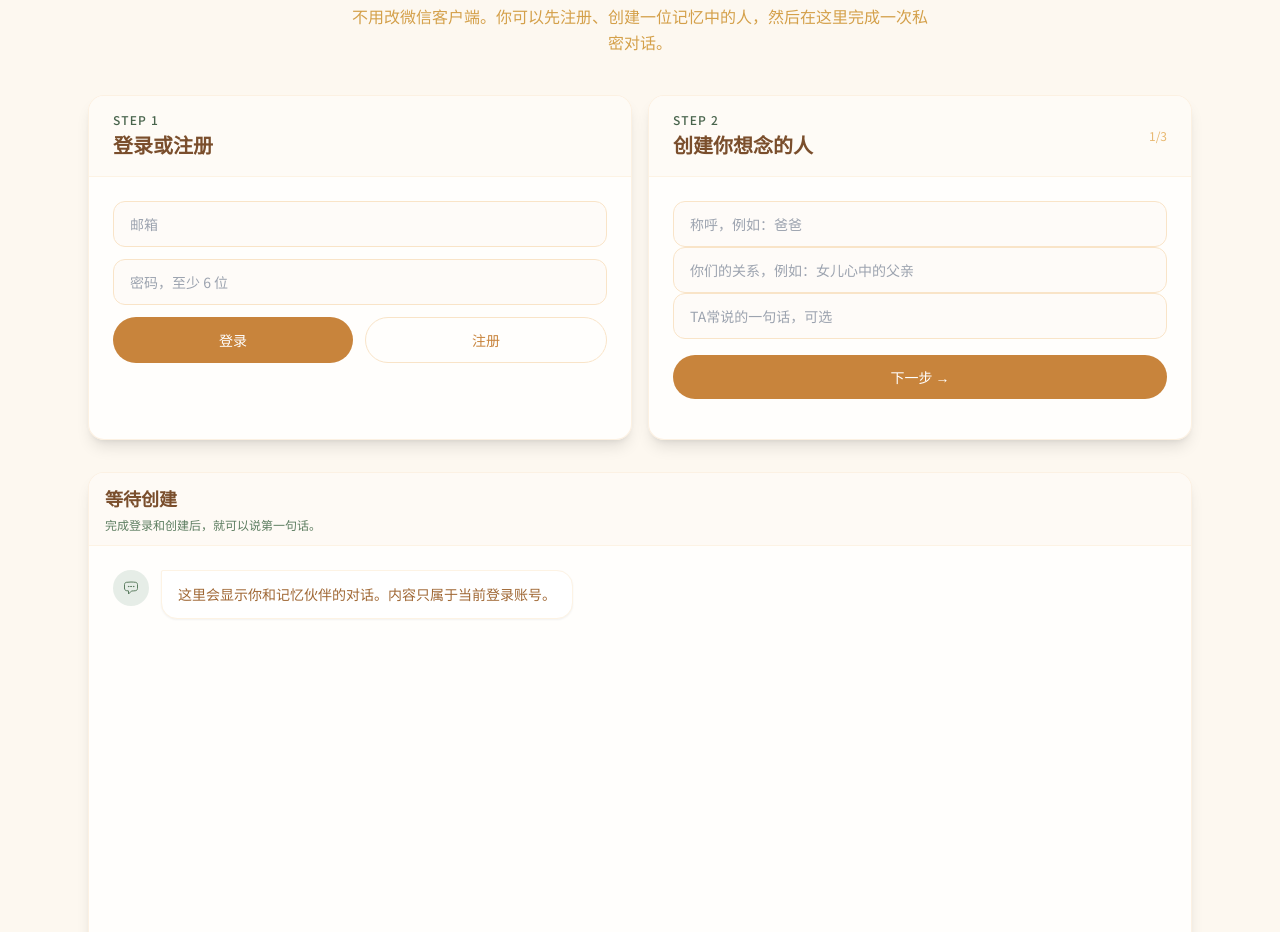
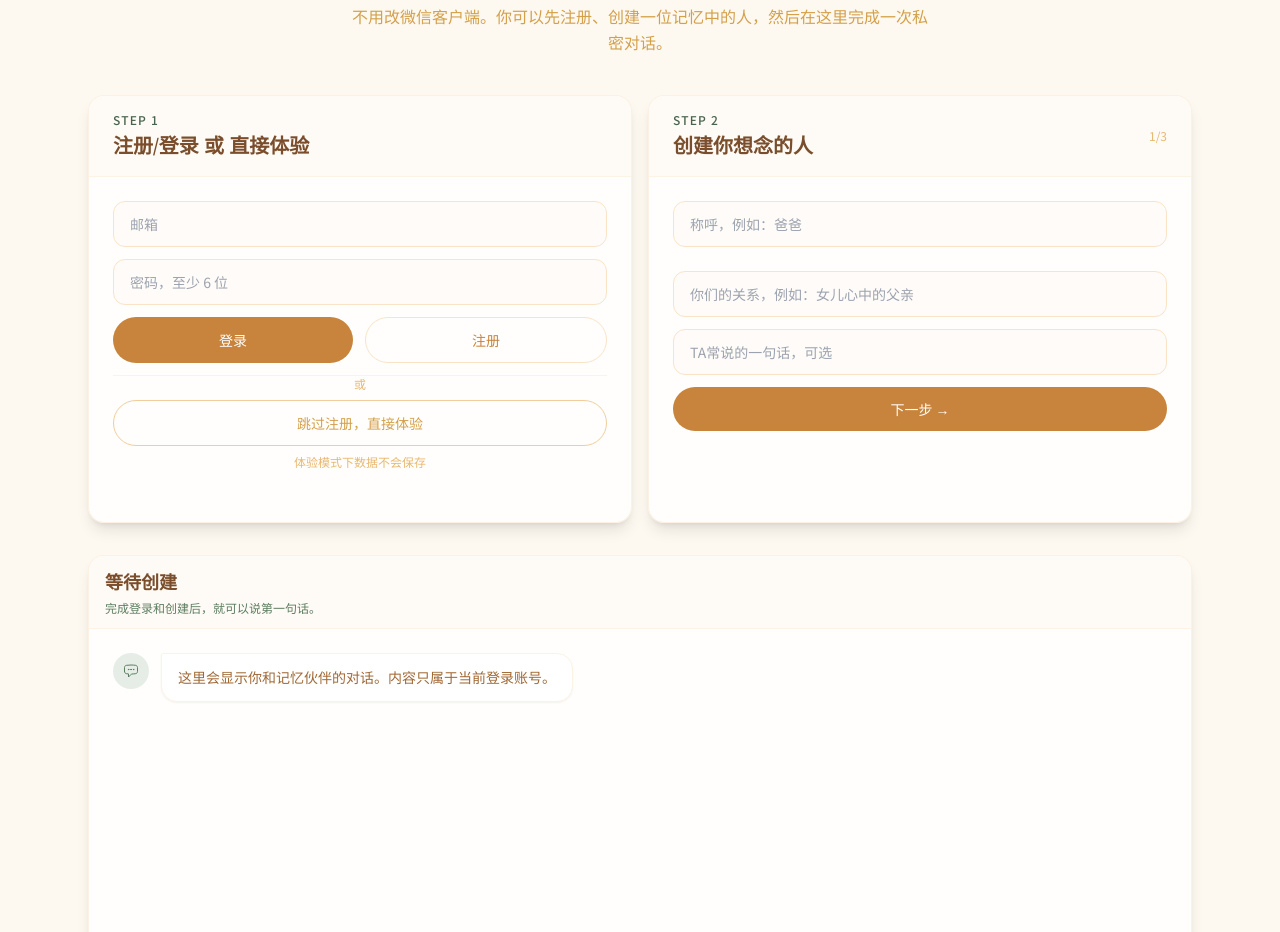
Before and after one commit to chaoshorizon316/nnz, a website: page nnz-mvp/public/index.html in a window 1280 px wide. Shown: the part 1030-1962 px from the top of the page. Drawn offline with Linux system fonts and the light colour scheme.

Commit message:
fix: Step 1 guest mode + Step 2 input spacing

```diff
--- a/nnz-mvp/public/index.html
+++ b/nnz-mvp/public/index.html
@@ -107,7 +107,7 @@
       <div class="bg-white/80 rounded-2xl border border-warm-200/50 shadow-lg overflow-hidden">
         <div class="px-6 py-4 border-b border-warm-100 bg-warm-50/80">
           <p class="text-xs text-sage-600 font-medium tracking-widest uppercase">Step 1</p>
-          <h3 class="font-serif text-xl font-semibold text-warm-800 mt-1">登录或注册</h3>
+          <h3 class="font-serif text-xl font-semibold text-warm-800 mt-1">注册/登录 或 直接体验</h3>
         </div>
         <div class="p-6 space-y-3">
           <div id="h5AuthSignedOut" class="space-y-3">
@@ -117,6 +117,11 @@
               <button onclick="h5Login()" class="flex-1 py-3 bg-warm-600 text-white text-sm font-medium rounded-full hover:bg-warm-700 transition-colors">登录</button>
               <button onclick="h5Register()" class="flex-1 py-3 border border-warm-200 text-warm-600 text-sm font-medium rounded-full hover:bg-warm-50 transition-colors">注册</button>
             </div>
+            <div class="pt-1 border-t border-warm-100">
+              <p class="text-xs text-warm-400 text-center mb-2">或</p>
+              <button onclick="h5GuestMode()" class="w-full py-3 border border-dashed border-warm-300 text-warm-500 text-sm font-medium rounded-full hover:bg-warm-50 transition-colors">跳过注册，直接体验</button>
+              <p class="text-xs text-warm-400 text-center mt-2">体验模式下数据不会保存</p>
+            </div>
           </div>
           <div id="h5AuthSignedIn" class="hidden">
             <p class="text-sm text-warm-600">已登录：<span id="h5UserEmail" class="font-medium text-warm-800"></span></p>
@@ -136,12 +141,12 @@
         </div>
         <div class="p-6 space-y-4">
           <!-- Page 1: Basics -->
-          <div id="h5CreatePage1">
+          <div id="h5CreatePage1" class="space-y-3">
             <input id="h5PersonaName" type="text" placeholder="称呼，例如：爸爸" class="w-full px-4 py-3 text-sm border border-warm-200 rounded-xl outline-none focus:border-warm-400 transition-colors bg-warm-50/50">
             <div class="mt-3 grid grid-cols-2 gap-2" id="h5QuickNames"></div>
-            <input id="h5Relationship" type="text" placeholder="你们的关系，例如：女儿心中的父亲" class="mt-3 w-full px-4 py-3 text-sm border border-warm-200 rounded-xl outline-none focus:border-warm-400 transition-colors bg-warm-50/50">
+            <input id="h5Relationship" type="text" placeholder="你们的关系，例如：女儿心中的父亲" class="w-full px-4 py-3 text-sm border border-warm-200 rounded-xl outline-none focus:border-warm-400 transition-colors bg-warm-50/50">
             <input id="h5PetPhrase" type="text" placeholder="TA常说的一句话，可选" class="mt-3 w-full px-4 py-3 text-sm border border-warm-200 rounded-xl outline-none focus:border-warm-400 transition-colors bg-warm-50/50">
-            <button onclick="h5NextPage(2)" class="mt-4 w-full py-3 bg-warm-600 text-white text-sm font-medium rounded-full hover:bg-warm-700 transition-colors">下一步 →</button>
+            <button onclick="h5NextPage(2)" class="mt-3 w-full py-3 bg-warm-600 text-white text-sm font-medium rounded-full hover:bg-warm-700 transition-colors">下一步 →</button>
           </div>
           <!-- Page 2: Personality -->
           <div id="h5CreatePage2" class="hidden space-y-4">
@@ -1085,6 +1090,32 @@ function h5RenderAuth() {
 
 async function h5Register() {
   await h5Auth('/api/register', '注册成功，可以开始创建。');
+}
+
+async function h5GuestMode() {
+  const guestEmail = 'guest_' + Date.now() + '@nnz.demo';
+  const password = 'guest123';
+  try {
+    const res = await fetch('/api/register', {
+      method: 'POST',
+      headers: { 'content-type': 'application/json' },
+      body: JSON.stringify({ email: guestEmail, password })
+    });
+    const data = await res.json();
+    if (res.ok) {
+      h5Token = data.token;
+      h5CurrentEmail = guestEmail;
+      localStorage.setItem('nnz_h5_token', h5Token);
+      document.getElementById('h5AuthSignedOut').classList.add('hidden');
+      document.getElementById('h5AuthSignedIn').classList.remove('hidden');
+      document.getElementById('h5UserEmail').textContent = '体验模式（数据不保存）';
+      h5NextPage(1);
+    } else {
+      h5SetStatus('h5AuthStatus', data.error || '体验模式暂不可用');
+    }
+  } catch (e) {
+    h5SetStatus('h5AuthStatus', '网络错误，请重试');
+  }
 }
 
 async function h5Login() {
```
